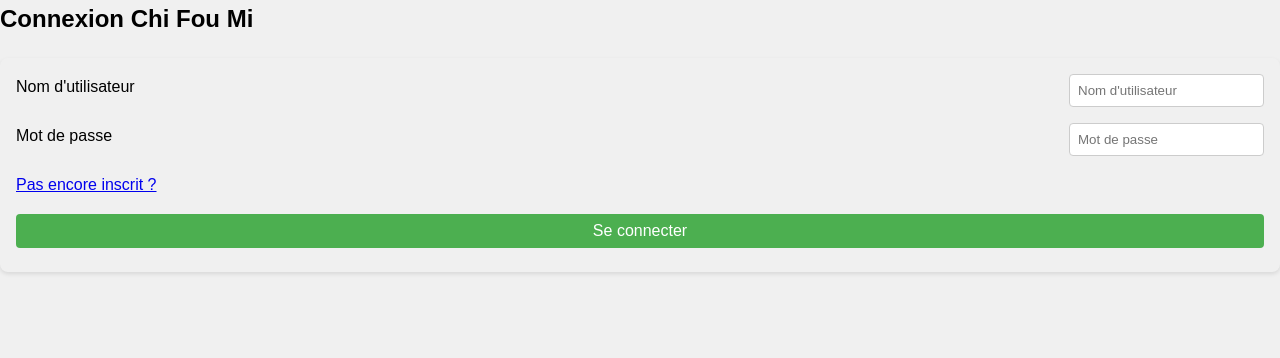
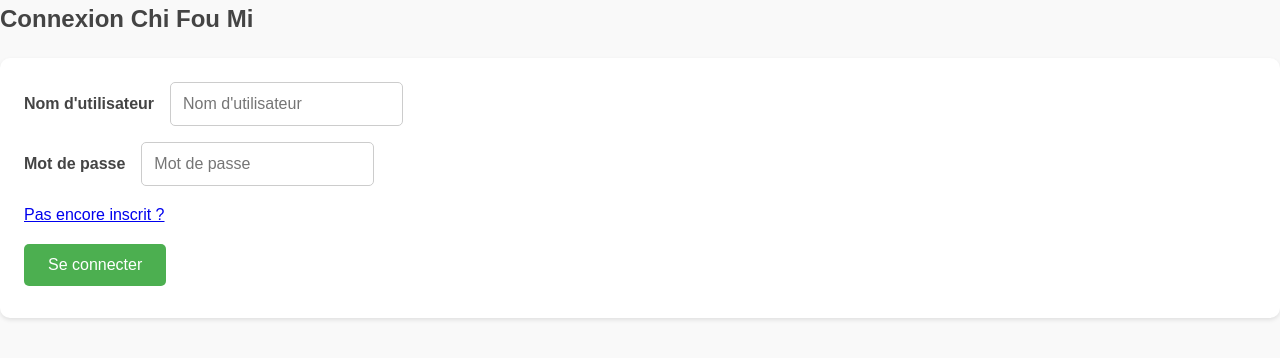
Before and after one commit to iSaaMz/chifoumi, a React (Vite) app: page /login in a window 1280 px wide. Shown: the top 358 px of the page. Built offline with nearby package versions, Linux system fonts and the light colour scheme.

Commit message:
Amelioration du fichier de style index.css

```diff
--- a/src/index.css
+++ b/src/index.css
@@ -2,62 +2,67 @@
 
 body {
     margin: 0;
-    font-family: Arial, sans-serif;
-    background-color: #f0f0f0;
+    font-family: 'Arial', sans-serif;
+    background-color: #f9f9f9;
     line-height: 1.6;
+    color: #333;
 }
 
 header {
     background-color: #4CAF50;
     color: white;
-    padding: 1rem;
+    padding: 1.5rem;
     text-align: center;
     box-shadow: 0 2px 4px rgba(0, 0, 0, 0.1);
+    position: sticky;
+    top: 0;
+    z-index: 1000;
 }
 
-h1 {
+header h1 {
     margin: 0;
+    font-size: 2rem;
+}
+
+main {
+    padding: 2rem;
+    max-width: 900px;
+    margin: 2rem auto;
+    background-color: white;
+    box-shadow: 0 4px 8px rgba(0, 0, 0, 0.1);
+    border-radius: 10px;
 }
 
 h2, h3, h4 {
     margin-top: 0;
-}
-
-
-h4
-main {
-    padding: 2rem;
-    max-width: 800px;
-    margin: 0 auto;
-    background-color: white;
-    box-shadow: 0 2px 4px rgba(0, 0, 0, 0.1);
-    border-radius: 8px;
+    color: #444;
 }
 
 button {
     background-color: #4CAF50;
     color: white;
     border: none;
-    padding: 0.5rem 1rem;
+    padding: 0.75rem 1.5rem;
     text-align: center;
     text-decoration: none;
     display: inline-block;
     font-size: 1rem;
     margin: 0.5rem 0;
     cursor: pointer;
-    border-radius: 4px;
-    transition: background-color 0.3s ease;
+    border-radius: 5px;
+    transition: background-color 0.3s ease, transform 0.2s ease;
 }
 
 button:hover {
     background-color: #45a049;
+    transform: scale(1.05);
 }
 
 footer {
     background-color: #4CAF50;
     color: white;
     text-align: center;
-    padding: 1rem;
+    padding: 1.5rem;
     position: fixed;
     width: 100%;
     bottom: 0;
@@ -70,10 +75,10 @@ footer {
 
 .card {
     background-color: white;
-    padding: 1rem;
-    margin: 1rem 0;
-    border-radius: 8px;
-    box-shadow: 0 2px 4px rgba(0, 0, 0, 0.1);
+    padding: 1.5rem;
+    margin: 1.5rem 0;
+    border-radius: 10px;
+    box-shadow: 0 3px 6px rgba(0, 0, 0, 0.1);
 }
 
 .card h2 {
@@ -82,56 +87,90 @@ footer {
 
 .card p {
     margin-bottom: 0;
+    color: #555;
 }
 
 table {
     width: 100%;
     border-collapse: collapse;
-    margin-top: 1rem;
-    broder-radius: 8px;
-    border: #45a049;
-    text-align: left;
+    margin-top: 1.5rem;
+    background-color: white;
+    border: 1px solid #ddd;
+    border-radius: 8px;
+    overflow: hidden;
+    box-shadow: 0 2px 4px rgba(0, 0, 0, 0.1);
 }
 
 table th {
     background-color: #4CAF50;
     color: white;
-    padding: 0.5rem;
+    padding: 1rem;
+    text-align: left;
+    font-weight: 600;
 }
 
 table td {
-    padding: 0.5rem;
+    padding: 1rem;
+    border-bottom: 1px solid #ddd;
+    color: #555;
 }
 
 form {
     display: flex;
     flex-direction: column;
-    border-radius: 8px;
+    background-color: white;
+    border-radius: 10px;
     box-shadow: 0 2px 4px rgba(0, 0, 0, 0.1);
-    padding: 1rem;
-
-}
-
-button {
-    margin-top: 1rem
+    padding: 1.5rem;
 }
 
 form label {
     margin-bottom: 0.5rem;
+    font-weight: bold;
+    color: #444;
 }
 
-input {
-    padding: 0.5rem;
+form input {
+    padding: 0.75rem;
     margin-bottom: 1rem;
-    border-radius: 4px;
+    border-radius: 5px;
     border: 1px solid #ccc;
+    font-size: 1rem;
+}
+
+form button {
+    margin-top: 1rem;
+    align-self: flex-start;
 }
 
 form div {
-    display: flex;
     justify-content: space-between;
+    align-items: center;
 }
 
 form div label {
-    width: 100%;
+    flex: 1;
+    margin-right: 1rem;
 }
+
+@media (max-width: 768px) {
+    header, footer {
+        padding: 1rem;
+    }
+
+    main {
+        padding: 1rem;
+    }
+
+    .card {
+        padding: 1rem;
+    }
+
+    table th, table td {
+        padding: 0.5rem;
+    }
+
+    form {
+        padding: 1rem;
+    }
+}
```
